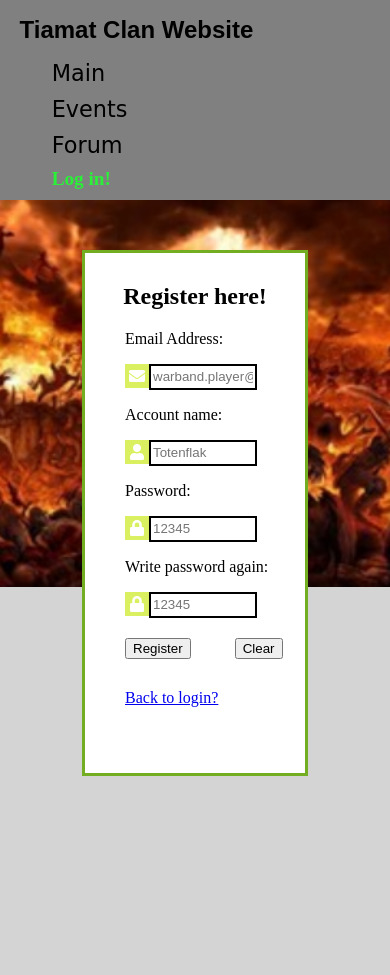
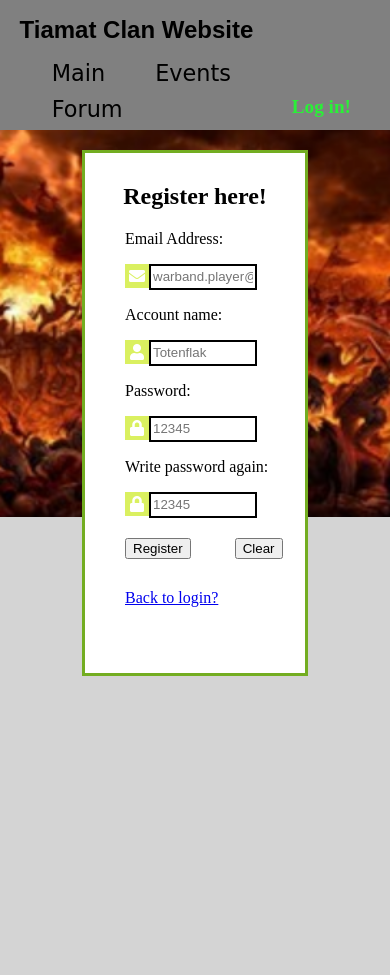
Before and after one commit to lohikrme/RomeClanWebsite, a PHP site: page /register.html in a window 390 px wide. Shown: the top 975 px of the page. After the commit the page ends 676 px from the top, so only its background shows below. Run offline with PHP 8.4, Linux system fonts and the light colour scheme.

Commit message:
still improve mobile view based on reviews

```diff
--- a/styles/login.css
+++ b/styles/login.css
@@ -65,7 +65,7 @@
 
 
     .loginForm {
-        margin-top: 250px;
+        margin-top: 150px;
         width: 200px;
         min-width: 50vw;
         height: 420px;
--- a/styles/register.css
+++ b/styles/register.css
@@ -64,7 +64,7 @@
 
 
     .loginForm {
-        margin-top: 250px;
+        margin-top: 150px;
         width: 200px;
         min-width: 50vw;
         height: 500px;
--- a/styles/style.css
+++ b/styles/style.css
@@ -103,11 +103,11 @@ header ul {
 
 
     body {
-        background-position-y: 200px;
+        background-position-y: 130px;
     }
 
     header {
-      height: 200px;
+      height: 130px;
       padding-left: 0px;
     }
 
@@ -118,17 +118,16 @@ header ul {
     }
 
     .menu-items-list li {
-        display: block;
+        float: left;
         margin-bottom: 10px;
         font-size: 1.4em;
     }
 
     .menu-items-list #login-button {
-        float: left;
         font-size: 1.2em;
     }
 
     .wrap {
-        margin-top: 220px;
+        margin-top: 150px;
     }
   }
```
